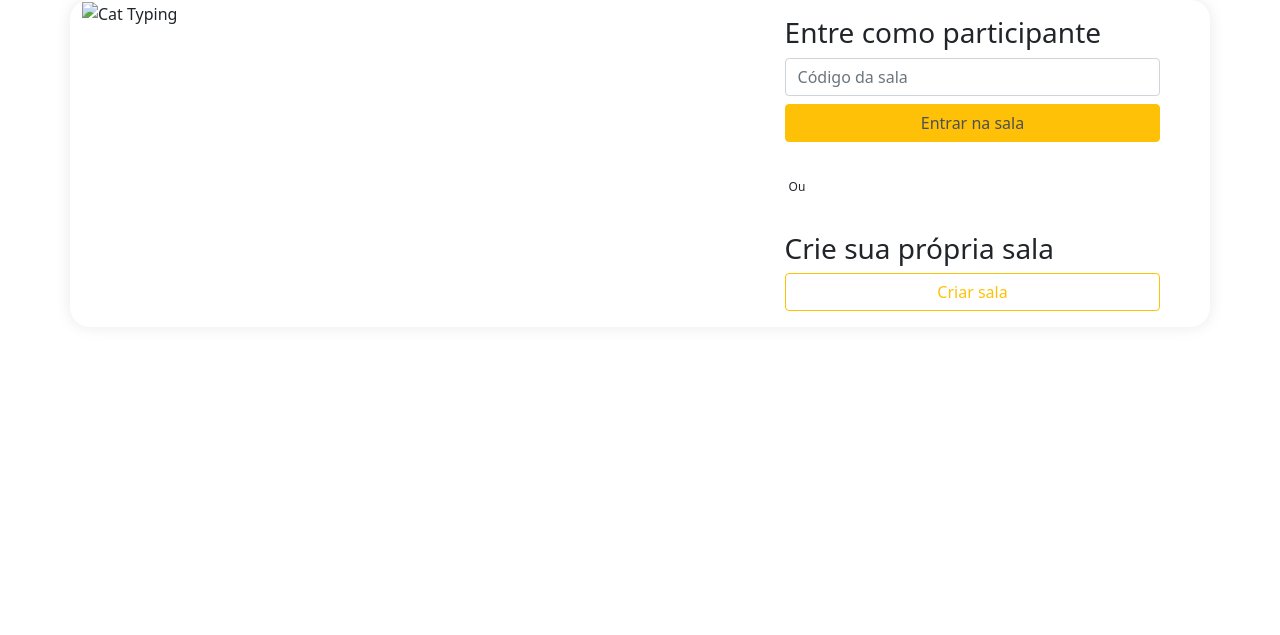
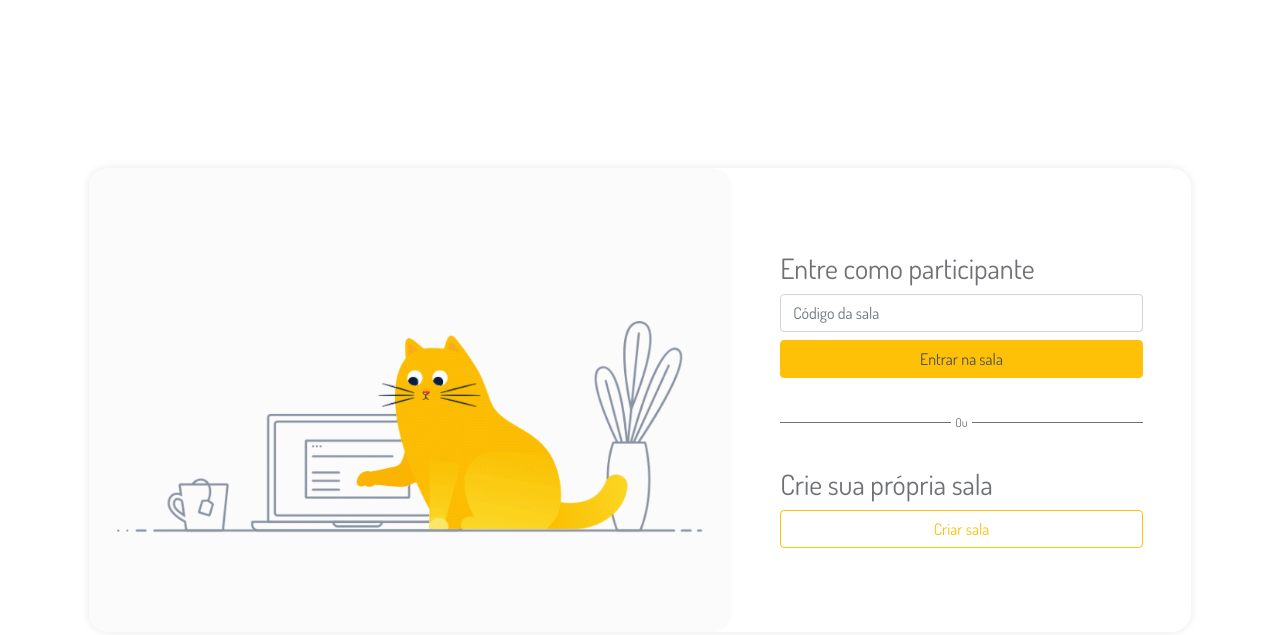
Before and after one commit to LisianeWeiss/QueerCat, a plain HTML site: page index.html in a window 1280 px wide. Drawn offline with nearby package versions, Linux system fonts and the light colour scheme; the site is published under a folder, as on GitHub Pages, so addresses that start at the root find nothing.

Commit message:
mudança-de-rota

```diff
--- a/index.html
+++ b/index.html
@@ -12,14 +12,14 @@
     <link rel="preconnect" href="https://fonts.googleapis.com">
     <link rel="preconnect" href="https://fonts.gstatic.com" crossorigin>
     <link href="https://fonts.googleapis.com/css2?family=Dosis&display=swap" rel="stylesheet">
-    <link rel="stylesheet" href="/styles/home.css">
+    <link rel="stylesheet" href="./styles/home.css">
     <title></title>
 </head>
 
 <body>
     <div id="preloader">
         <div id="status">
-            <img src="/assets/img/loading-bg-1.gif" alt="Cat Loader">
+            <img src="./assets/img/loading-bg-1.gif" alt="Cat Loader">
         </div>
     </div>
     <div id="main">
@@ -29,7 +29,7 @@
         <div class="container box">
             <div class="row" style="box-shadow: 0 0 1em rgb(236, 233, 233); border-radius: 20px;">
                 <section class="col-lg-7 col-md-12 col-sm-12 img">
-                    <img src="/assets/img/gif-bg-4.gif" alt="Cat Typing">
+                    <img src="./assets/img/gif-bg-4.gif" alt="Cat Typing">
                 </section>
                 <section class="col-lg-5 col-md-12 col-sm-12 align-self-center display-mobile">
                     <div class="col-10" style="margin: 0 auto">
```
